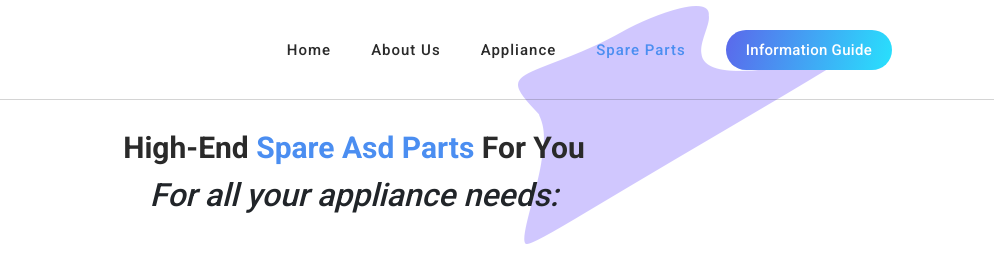
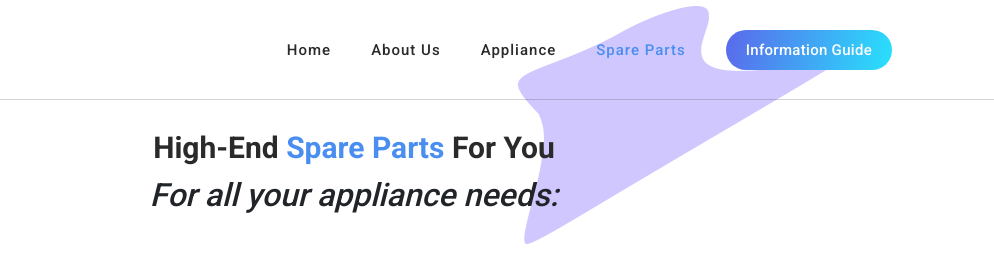
Before and after one commit to thefathima/UG_Fathima, a plain HTML site: page spare.html in a window 1280 px wide. Shown: the top 280 px of the page, 286-1280 px from the left. Drawn offline with Linux system fonts and the light colour scheme.

Commit message:
edited version 1.0

```diff
--- a/spare.html
+++ b/spare.html
@@ -101,7 +101,7 @@
       <div class="row">
         <div class="col-lg-8 offset-lg-2">
           <div class="section-heading  wow fadeInDown" data-wow-duration="1s" data-wow-delay="0.5s">
-            <h4>High-End <em>Spare asd Parts</em> for you</h4>
+            <h4>High-End <em>Spare Parts</em> for you</h4>
 
 
             <h2><EM> For all your appliance needs: </EM> </h2>
```
